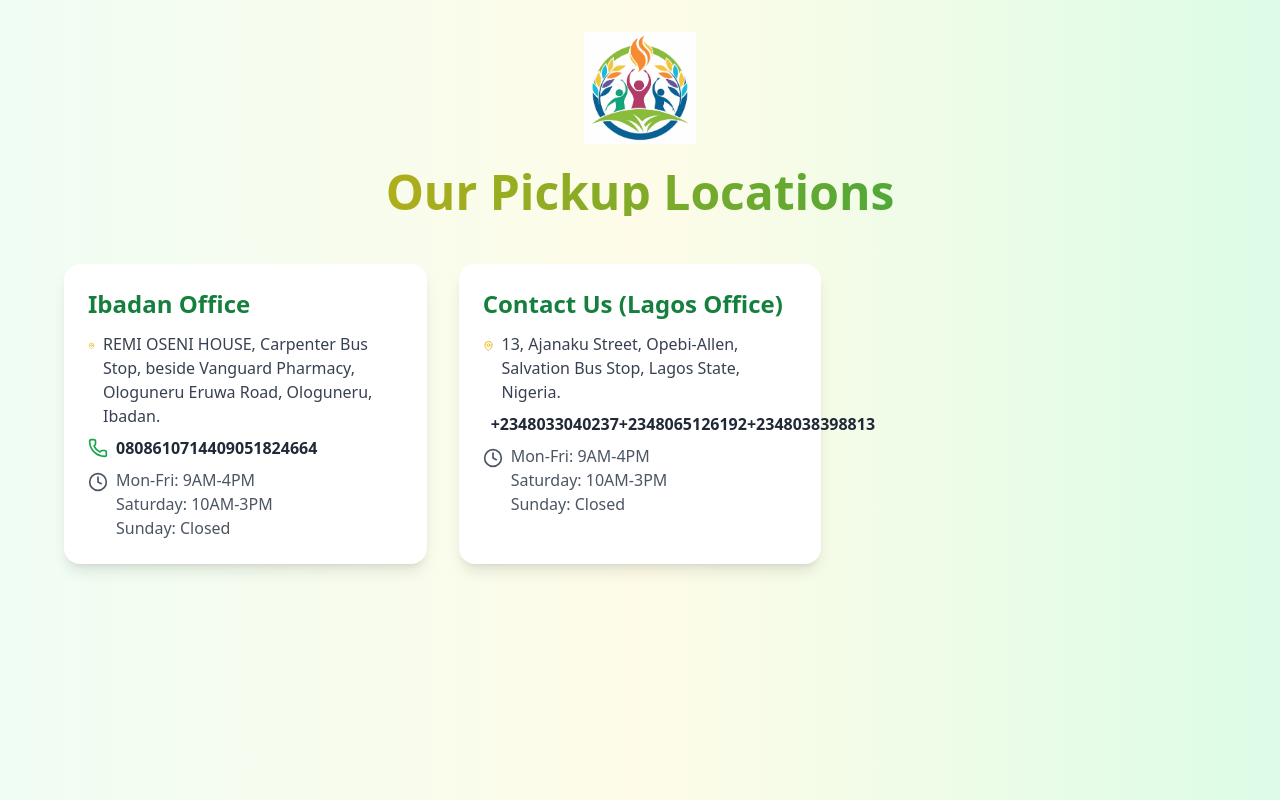
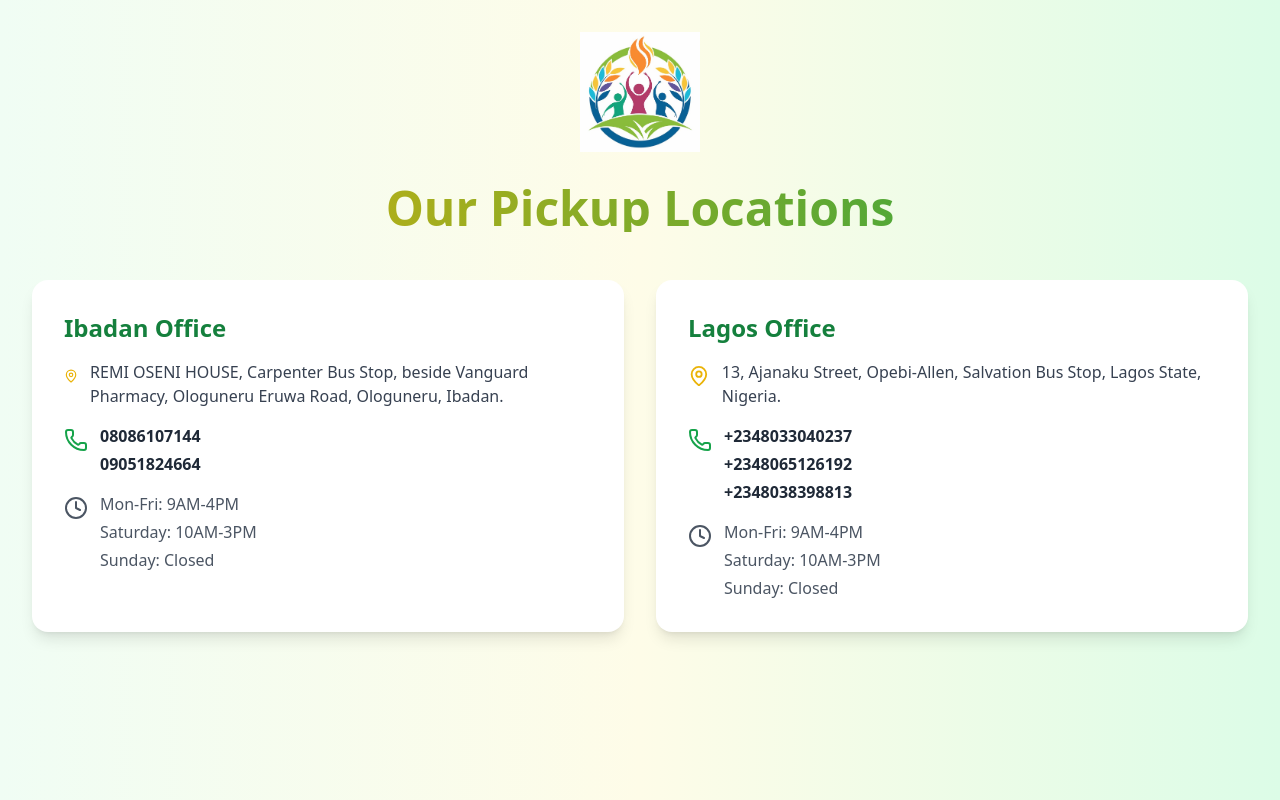
Before and after one commit to emee144/remi-foundation, a Next.js app: page /location in a window 1280 px wide. Built offline with nearby package versions, Linux system fonts and the light colour scheme.

Commit message:
location update

```diff
--- a/src/app/location/page.js
+++ b/src/app/location/page.js
@@ -1,6 +1,7 @@
 // app/location/page.js
 "use client";
 
+import { motion } from "framer-motion";
 import { MapPin, Phone, Clock } from "lucide-react";
 import Image from "next/image";
 
@@ -11,34 +12,27 @@ export default function Location() {
       address:
         "REMI OSENI HOUSE, Carpenter Bus Stop, beside Vanguard Pharmacy, Ologuneru Eruwa Road, Ologuneru, Ibadan.",
       phone: ["08086107144", "09051824664"],
-    hours: [
-      "Mon-Fri: 9AM-4PM",
-      "Saturday: 10AM-3PM",
-      "Sunday: Closed",
-    ],
+      hours: ["Mon-Fri: 9AM-4PM", "Saturday: 10AM-3PM", "Sunday: Closed"],
     },
     {
-    name: "Contact Us (Lagos Office)",
+      name: "Lagos Office",
       address:
         "13, Ajanaku Street, Opebi-Allen, Salvation Bus Stop, Lagos State, Nigeria.",
       phone: ["+2348033040237", "+2348065126192", "+2348038398813"],
-    hours: [
-      "Mon-Fri: 9AM-4PM",
-      "Saturday: 10AM-3PM",
-      "Sunday: Closed",
-    ],
+      hours: ["Mon-Fri: 9AM-4PM", "Saturday: 10AM-3PM", "Sunday: Closed"],
     },
   ];
 
   return (
     <main className="min-h-screen bg-gradient-to-r from-green-50 via-yellow-50 to-green-100 p-8">
-      <div className="max-w-6xl mx-auto">
+      <div className="max-w-7xl mx-auto">
+        {/* Logo */}
         <Image
           src="/remilogo.jpeg"
           alt="Remi Foundation Logo"
-  width={112}   // matches w-28 (28 × 4 = 112px)
-  height={112}  // matches h-28 (28 × 4 = 112px)
-  className="mx-auto mb-6 object-contain"
+          width={120}
+          height={120}
+          className="mx-auto mb-8 object-contain"
         />
 
         {/* Heading */}
@@ -46,34 +40,44 @@ export default function Location() {
           Our Pickup Locations
         </h1>
 
-        {/* Cards */}
-        <div className="grid md:grid-cols-2 lg:grid-cols-3 gap-8">
+        {/* Cards (Responsive grid) */}
+        <div className="grid grid-cols-1 md:grid-cols-2 gap-8">
           {locations.map((loc, i) => (
-            <div
+            <motion.div
               key={i}
-              className="bg-white rounded-2xl shadow-lg p-6 hover:shadow-2xl transform hover:-translate-y-2 transition duration-300"
+              initial={{ opacity: 0, y: 50 }}
+              animate={{ opacity: 1, y: 0 }}
+              transition={{ duration: 0.6, delay: i * 0.2 }}
+              whileHover={{ scale: 1.05 }}
+              className="bg-white rounded-2xl shadow-lg p-8 hover:shadow-2xl transition duration-300 flex flex-col"
             >
-              <h2 className="text-2xl font-bold text-green-700 mb-3">{loc.name}</h2>
+              <h2 className="text-2xl font-bold text-green-700 mb-4">
+                {loc.name}
+              </h2>
 
-              <div className="flex items-start gap-2 mb-2">
-                <MapPin className="w-5 h-5 text-yellow-500 mt-1" />
+              <div className="flex items-start gap-3 mb-4">
+                <MapPin className="w-6 h-6 text-yellow-500 mt-1" />
                 <p className="text-gray-700">{loc.address}</p>
               </div>
 
-              <div className="flex items-center gap-2 mb-2">
-                <Phone className="w-5 h-5 text-green-600" />
-                <p className="text-gray-800 font-semibold">{loc.phone}</p>
+              <div className="flex items-start gap-3 mb-4">
+                <Phone className="w-6 h-6 text-green-600 mt-1" />
+                <ul className="text-gray-800 font-semibold space-y-1">
+                  {loc.phone.map((num, idx) => (
+                    <li key={idx}>{num}</li>
+                  ))}
+                </ul>
               </div>
 
-              <div className="flex items-start gap-2">
-                <Clock className="w-5 h-5 text-gray-600 mt-1" />
-                <ul className="text-gray-600">
+              <div className="flex items-start gap-3">
+                <Clock className="w-6 h-6 text-gray-600 mt-1" />
+                <ul className="text-gray-600 space-y-1">
                   {loc.hours.map((h, idx) => (
                     <li key={idx}>{h}</li>
                   ))}
                 </ul>
               </div>
-            </div>
+            </motion.div>
           ))}
         </div>
       </div>
```
Lines whose indentation alone changed are shown as unchanged.
